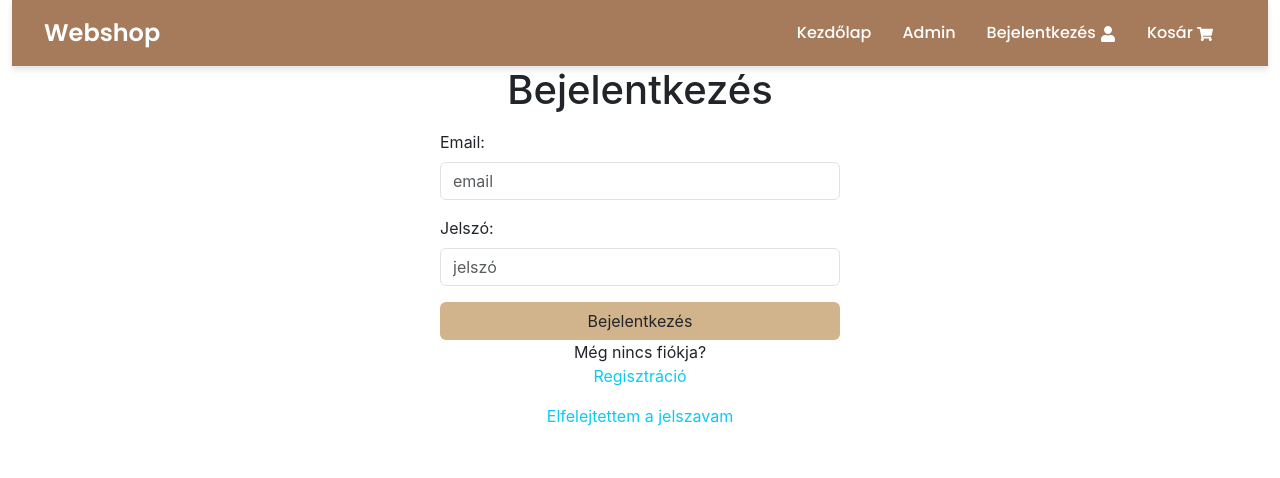
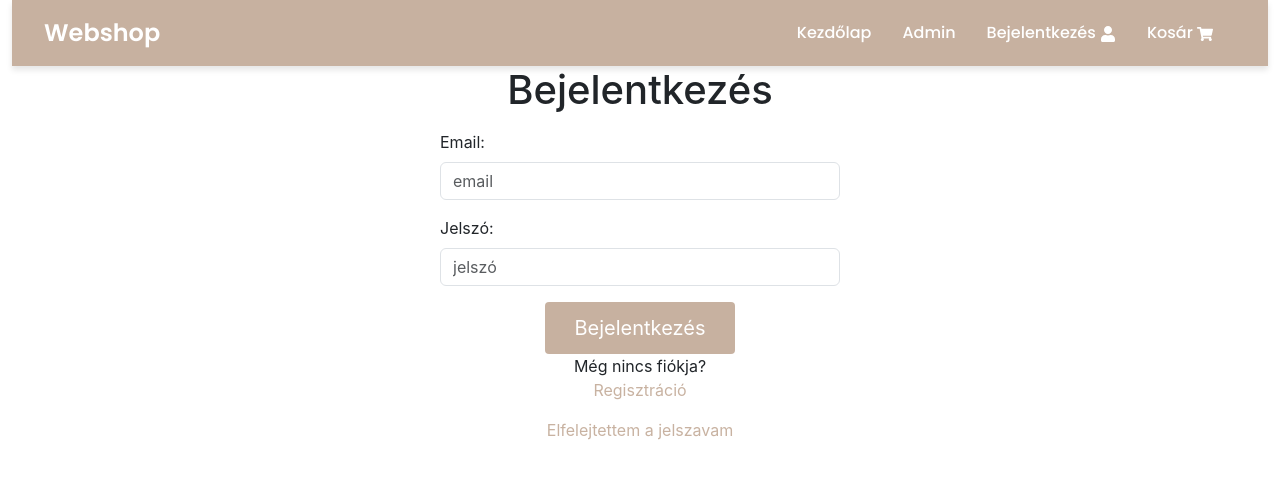
Before and after one commit to 2024-25-FCNI/szd_frontend, a React (Create React App) app: page /bejelentkezes in a window 1280 px wide. Shown: the top 478 px of the page. Built offline with nearby package versions, Linux system fonts and the light colour scheme.

Commit message:
gomb.css+formazas

```diff
--- a/src/components/admin/Admin.css
+++ b/src/components/admin/Admin.css
@@ -1,3 +1,9 @@
 .admintermekkep {
     width:100px;
 }
+
+.form-control:focus {
+    border-color: #d6bfa4; /* Rózsaszín keret */
+    box-shadow: 0 0 0 0.25rem rgba(201, 142, 88, 0.25); /* Árnyék is rózsaszín */
+    outline: none; /* Esetleges outline eltávolítása */
+  }
--- a/src/components/admin/UjTermek.js
+++ b/src/components/admin/UjTermek.js
@@ -3,7 +3,7 @@ import { ApiContext } from "../../contexts/ApiContext";
 
 function UjTermek() {
   const { postData, kategoriaData = [] } = useContext(ApiContext); // Ensure kategoriaData is at least an empty array
-  console.log('kategoriaData:', kategoriaData); // Debugging log
+  console.log("kategoriaData:", kategoriaData); // Debugging log
   const [termek, setTermek] = useState({
     title: "",
     price: 10,
@@ -28,6 +28,8 @@ function UjTermek() {
 
   return (
     <form
+      className="m-auto"
+      style={{ maxWidth: "600px" }}
       onSubmit={(event) => {
         handleSubmit(event);
       }}
@@ -54,7 +56,7 @@ function UjTermek() {
         </label>
         <input
           type="number"
-          min="10"
+          min="0"
           max="100000"
           required
           className="form-control"
@@ -65,7 +67,7 @@ function UjTermek() {
           }}
         />
       </div>
-       {/*<div className="mb-3">
+      {/*<div className="mb-3">
         <label htmlFor="category" className="form-label">
           Kategória
         </label>
@@ -112,9 +114,11 @@ function UjTermek() {
           }}
         />
       </div>
-      <button type="submit" className="btn btn-primary">
-        Küld
-      </button>
+      <div className="text-end">
+        <button type="submit" className="gomb">
+          Küld
+        </button>
+      </div>
     </form>
   );
 }
--- /dev/null
+++ b/src/pages/Gomb.css
@@ -0,0 +1,14 @@
+.gomb {
+    background-color: rgba(170, 136, 110, 0.65);
+    color: white;
+    border: none;
+    text-align: center;
+    padding: 11px 30px;
+    font-size: 20px;
+    border-radius: 4px;
+    cursor: pointer;
+  }
+
+  .gomb:hover {
+    background-color: rgba(170, 136, 110, 0.85);
+  }
--- a/src/pages/Login.js
+++ b/src/pages/Login.js
@@ -2,6 +2,7 @@ import React, { useState } from "react";
 import { Link, useNavigate } from "react-router-dom";
 import useAuthContext from "../contexts/AuthContext";
 import myAxios from "../contexts/MyAxios";
+import "./Gomb.css";
 
 export default function Bejelentkezes() {
   const [email, setEmail] = useState("");
@@ -75,21 +76,20 @@ export default function Bejelentkezes() {
         <div className=" text-center">
           <button
             type="submit"
-            className="btn w-100"
-            style={{ backgroundColor: "#d2b48c" }}
+            className= "gomb"
           >
             Bejelentkezés
           </button>
 
           <p>
             Még nincs fiókja?
-            <Link className="nav-link text-info" to="/regisztracio">
+            <Link className="nav-link" style={{ color: 'rgba(170, 136, 110, 0.65)' }} to="/regisztracio">
               Regisztráció
             </Link>
           </p>
         </div>
         <div className="text-center">
-          <Link className="nav-link text-info" to="/elfelejtett-jelszo">
+          <Link className="nav-link" style={{ color: 'rgba(170, 136, 110, 0.65)' }} to="/elfelejtett-jelszo">
             Elfelejtettem a jelszavam
           </Link>
         </div>
--- a/src/pages/Nav.js
+++ b/src/pages/Nav.js
@@ -15,7 +15,7 @@ export default function Nav() {
           @import url('https://fonts.googleapis.com/css2?family=Poppins:wght@400;500;600&display=swap');
           .navbar {
             font-family: 'Poppins', sans-serif;
-            background-color: #a67b5b; /* Szebb barna árnyalat */
+            background-color:rgba(170, 136, 110, 0.65);
             color: white;
             padding: 10px 20px;
             box-shadow: 0 4px 6px rgba(0, 0, 0, 0.1);
--- a/src/pages/SignUp.js
+++ b/src/pages/SignUp.js
@@ -141,15 +141,14 @@ export default function Regisztracio() {
         <div className="text-center">
           <button
             type="submit"
-            className="btn w-100"
-            style={{ backgroundColor: "#d2b48c" }}
+            className= "gomb"
             disabled={isLoading} // Betöltés alatt a gomb letiltva
           >
             {isLoading ? "Feldolgozás..." : "Regisztrálok"}
           </button>
           <p>
             Már van fiókja?
-            <Link className="nav-link text-info" to="/bejelentkezes">
+            <Link className="nav-link" style={{ color: 'rgba(170, 136, 110, 0.65)' }} to="/bejelentkezes">
               Bejelentkezés
             </Link>
           </p>
```
